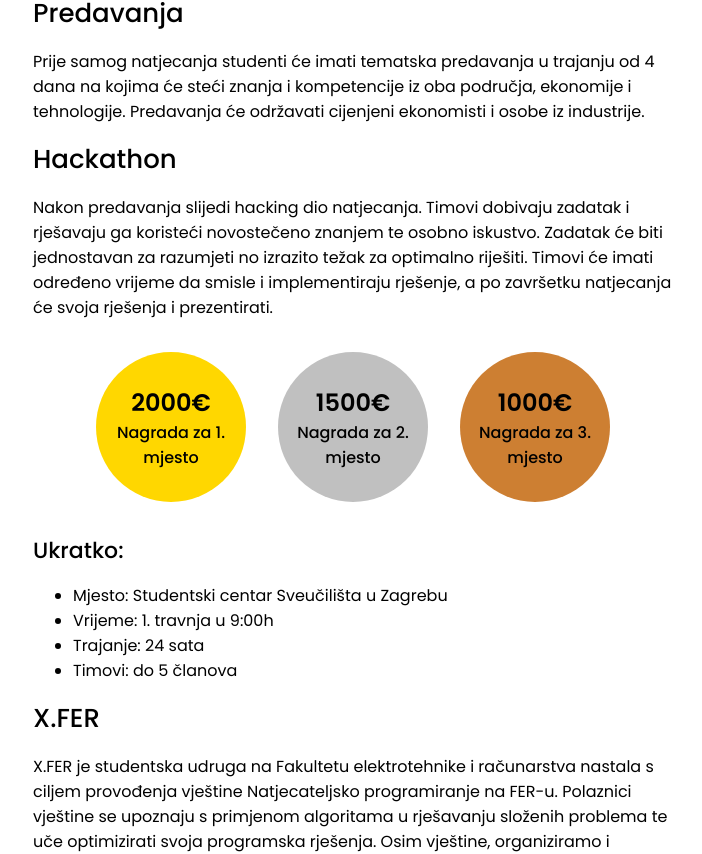
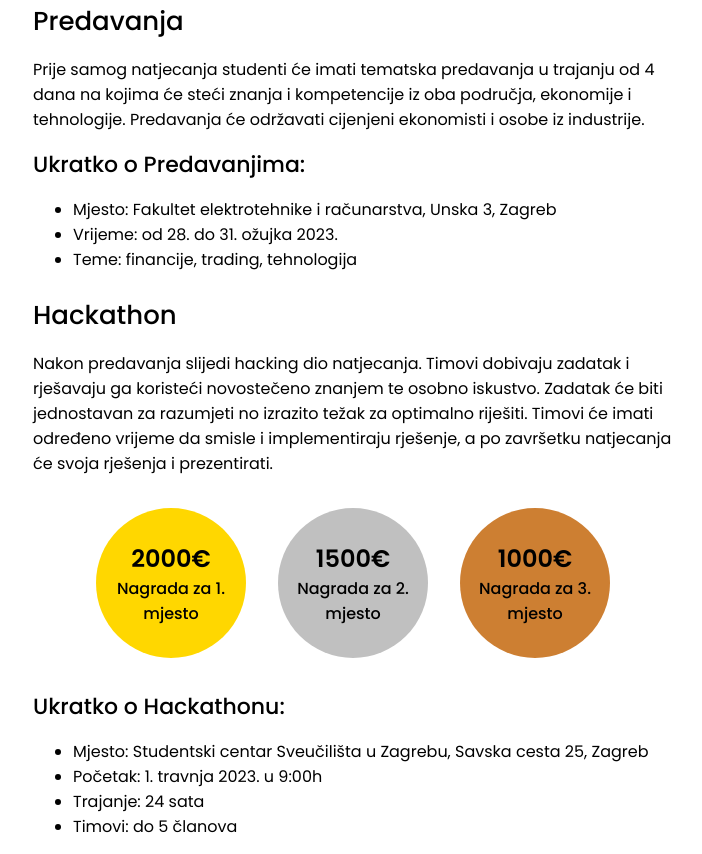
Before and after one commit to x-fer/algotrade-2023-web, a React (Create React App) app: page / in a window 1280 px wide. Shown: the part 1071-1925 px from the top of the page, without its empty margins (287-989 px from the left). Built offline with nearby package versions, Linux system fonts and the light colour scheme.

Commit message:
jos sitnica

```diff
--- a/src/components/AboutSlide/AboutSlide.tsx
+++ b/src/components/AboutSlide/AboutSlide.tsx
@@ -24,6 +24,18 @@ const AboutSlide = () => {
         ekonomije i tehnologije. Predavanja će održavati cijenjeni ekonomisti i
         osobe iz industrije.
       </div>
+
+      <div className="subtitle-smaller">Ukratko o Predavanjima:</div>
+      <div className="event-description">
+        <ul className="event-description-list">
+          <li>
+            Mjesto: Fakultet elektrotehnike i računarstva, Unska 3, Zagreb
+          </li>
+          <li>Vrijeme: od 28. do 31. ožujka 2023.</li>
+          <li>Teme: financije, trading, tehnologija</li>
+        </ul>
+      </div>
+
       <div className="subtitle">Hackathon</div>
       <div className="event-description">
         Nakon predavanja slijedi hacking dio natjecanja. Timovi dobivaju zadatak
@@ -47,11 +59,14 @@ const AboutSlide = () => {
         </div>
       </div>
 
-      <div className="subtitle-smaller">Ukratko:</div>
+      <div className="subtitle-smaller">Ukratko o Hackathonu:</div>
       <div className="event-description">
         <ul className="event-description-list">
-          <li>Mjesto: Studentski centar Sveučilišta u Zagrebu</li>
-          <li>Vrijeme: 1. travnja u 9:00h</li>
+          <li>
+            Mjesto: Studentski centar Sveučilišta u Zagrebu, Savska cesta 25,
+            Zagreb
+          </li>
+          <li>Početak: 1. travnja 2023. u 9:00h</li>
           <li>Trajanje: 24 sata</li>
           <li>Timovi: do 5 članova</li>
         </ul>
--- a/src/components/AboutSlide/aboutSlide.scss
+++ b/src/components/AboutSlide/aboutSlide.scss
@@ -11,12 +11,13 @@
   .subtitle {
     font-size: 26px;
     font-weight: 500;
-    margin-top: 16px;
+    margin-top: 24px;
   }
 
   .subtitle-smaller {
     font-size: 22px;
     font-weight: 500;
+    margin-top: 16px;
   }
 
   .event-description {
```
